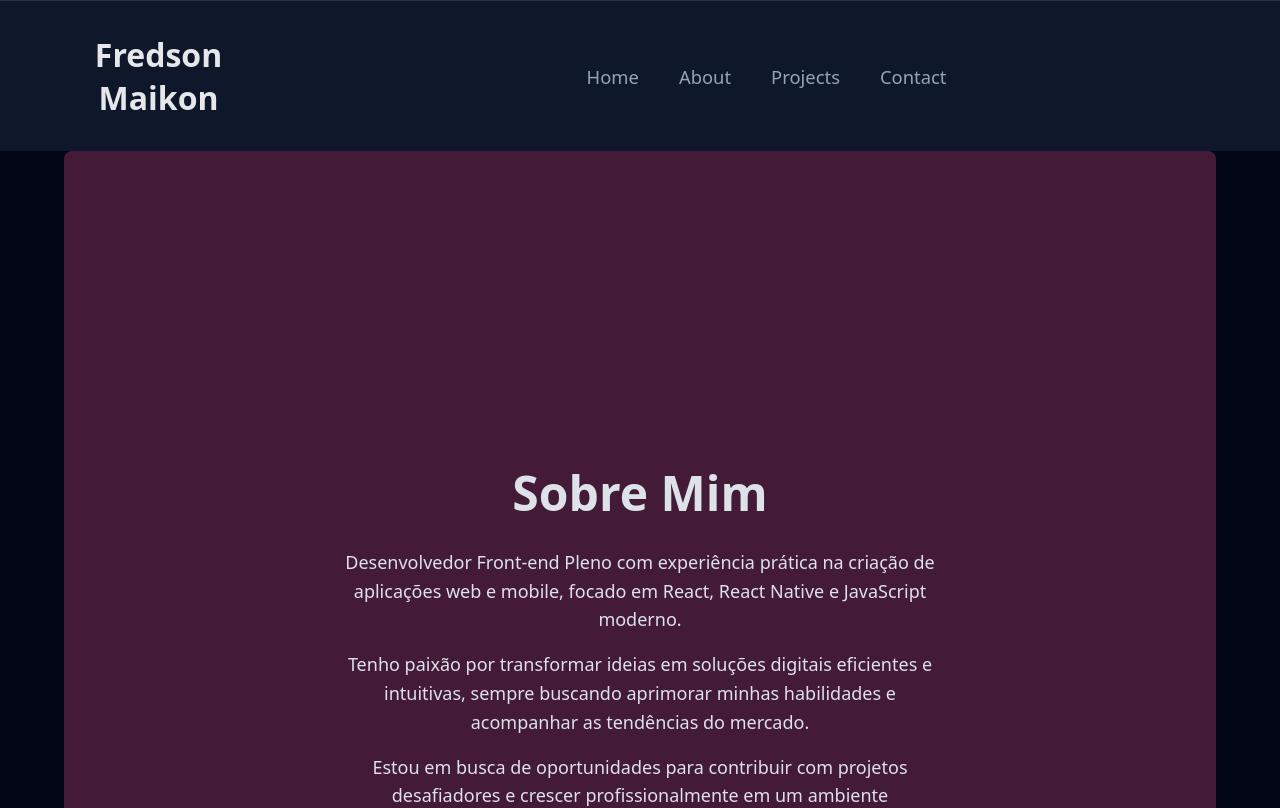
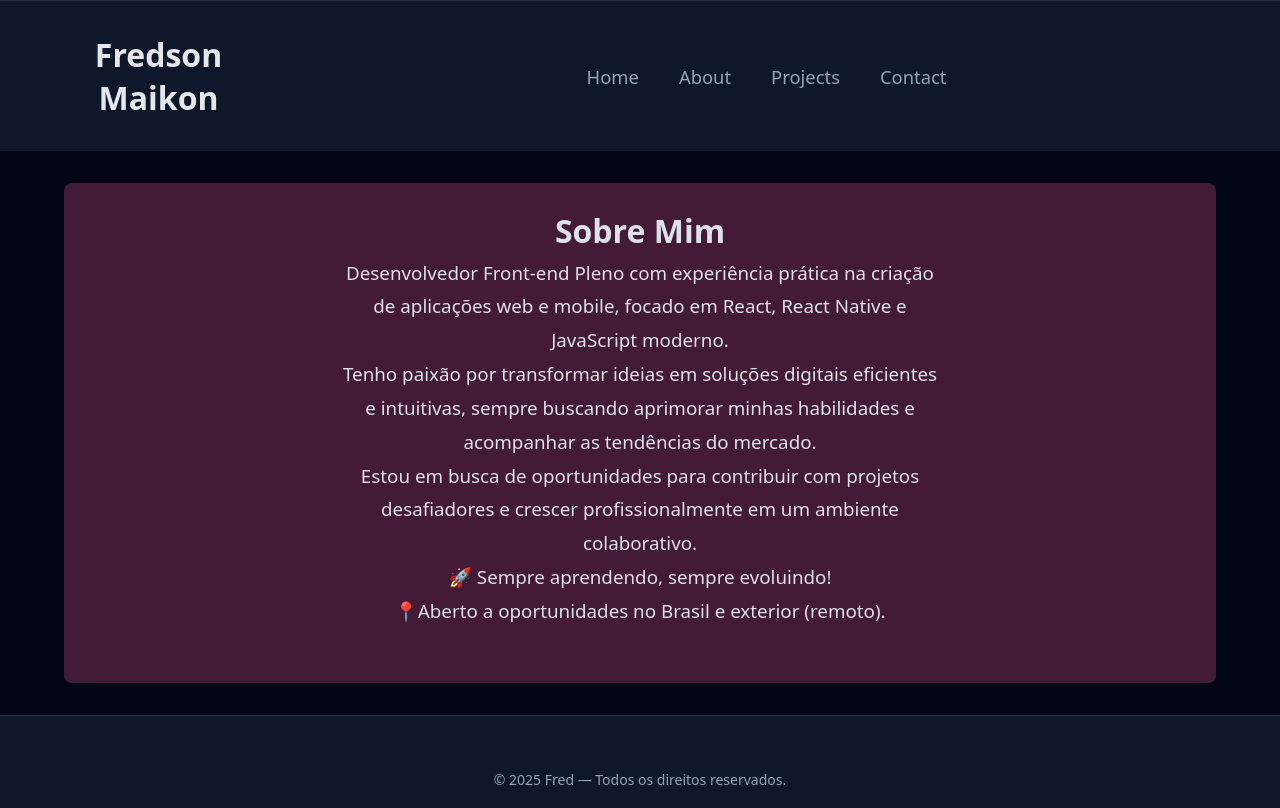
Before and after one commit to Fred-creat/New-portfolio, a React (Vite) app: page /about in a window 1280 px wide. Shown: the top 808 px of the page. Built offline with nearby package versions, Linux system fonts and the light colour scheme.

Commit message:
Style: improve footer and about layout

```diff
--- a/src/components/Footer/Styles.js
+++ b/src/components/Footer/Styles.js
@@ -20,7 +20,7 @@ export const FooterContainer = styled.footer`
     @media (max-width: 480px) {
         flex-direction: column;
         padding: 0 1rem;
-        margin-top: 25.5rem;
+        margin-top: 2.5rem;
     }
 
     @media (max-width: 320px) {
--- a/src/pages/About/styles.js
+++ b/src/pages/About/styles.js
@@ -11,19 +11,24 @@ align-items: center;
   margin: 0 auto;
   padding: 4rem 2rem;
   border-radius: 8px;
-  width: 70%;
-  height: 600px;
+  width: 80%;
+  height: 400px;
+  margin-top: 2rem;
+  margin-bottom: 2rem;
 
   @media screen and (min-width: 320px) {
     width: 90%;
-    height: 100%;
-    display: flex;
-    position: relative;
-    flex-direction: column;
-    justify-content: center;
-    align-items: center;
-    text-align: center;
+    background-color: #441b37ff;
 
+   height: 500px;
+   display: flex;
+   position: relative;
+   flex-direction: column;
+  justify-content: center;
+  align-items: center;
+   text-align: center;
+   margin-top: 2rem;
+   margin-bottom: 2rem;
   }
 `;
 
@@ -36,17 +41,18 @@ export const AboutText = styled.div`
   max-width: 600px;
   color: #dde1e8ff;
     line-height: 1.6;
-    margin-top: 15rem;
+    margin-top: 10rem;
     margin-bottom: 20rem;
 
     h2 {
-      font-size: 3rem;
-      margin-bottom: 1rem;
+      font-size: 2rem;
+      //margin-bottom: 1rem;
+      margin-top: 8rem;
     }
 
     p {
-      font-size: 1.125rem;
-      line-height: 1.6;
-      margin-bottom: 1rem;
+      font-size: 1.175rem;
+      line-height: 1.8;
+      //margin-bottom: 1rem;
     }
 `;
```
